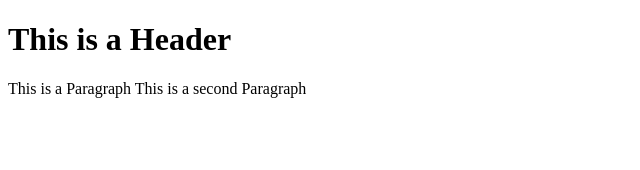
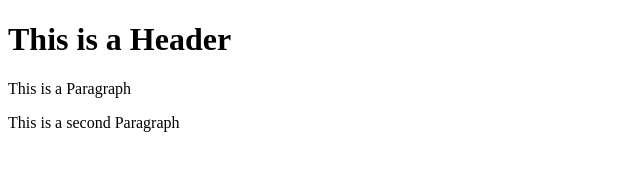
Before and after one commit to ammarnasr/Front-End-Web-UI, a website: page Part-1/GitTest/index.html in a window 1280 px wide. Shown: the whole page, without its empty margins (0-640 px from the left). Drawn offline with Linux system fonts and the light colour scheme.

Commit message:
lite-srtver

```diff
--- a/Part-1/GitTest/index.html
+++ b/Part-1/GitTest/index.html
@@ -4,7 +4,7 @@
     </head>
     <body>
         <H1>This is a Header</H1>
-        <p1> This is a Paragraph</p1>
-        <p1> This is a second Paragraph</p1>
+        <p> This is a Paragraph</p>
+        <p> This is a second Paragraph</p>
     </body>
 </html>
```
Also changed, not shown: Part-1/GitTest/package.json (added, +16 -0 lines), 2 other files.
